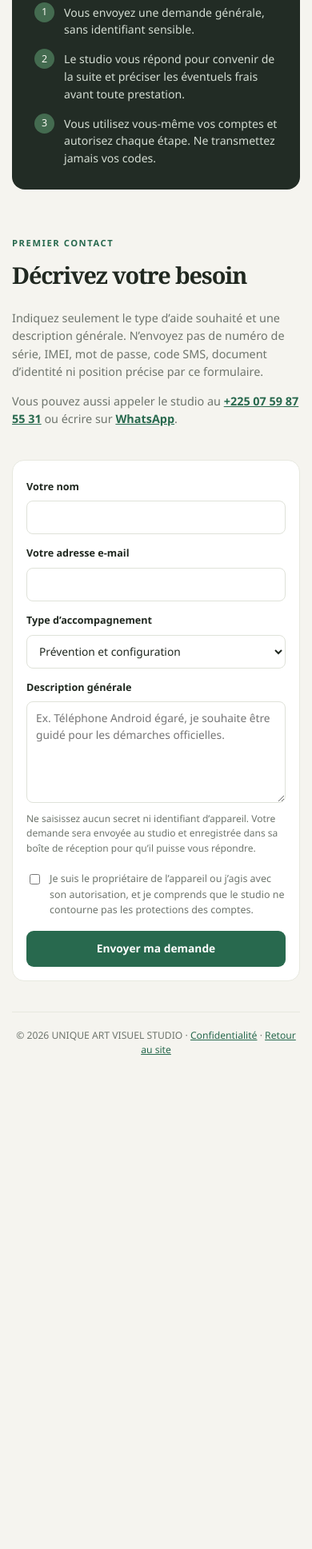
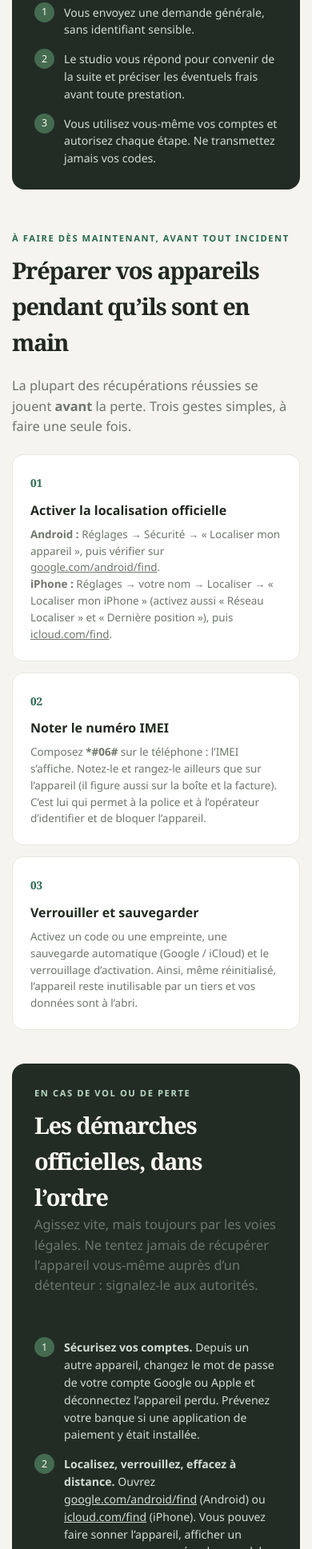
Before and after one commit to mufu97/UNIQUE-ART-VISUEL-STUDIO, a website: page public/assistance-appareils.html in a window 390 px wide. Shown: the part 1960-3897 px from the top of the page at 80% size. Before the commit the page ends 3315 px from the top, so only its background shows below. Drawn offline with Linux system fonts and the light colour scheme.

Commit message:
Ajouter le parcours de récupération d'appareil à la page d'assistance
Deux sections concrètes et légales :
- Préparer avant la perte : activer « Localiser » (Android/iPhone), noter
  l'IMEI (*#06#), verrouiller et sauvegarder.
- Démarches après un vol, dans l'ordre : sécuriser les comptes ; localiser,
  verrouiller et effacer à distance via l'outil officiel ; déposer plainte
  avec l'IMEI ; faire bloquer la SIM et l'IMEI par l'opérateur ; prévenir
  l'assurance.

Aucune capacité de surveillance cachée : la page rappelle qu'aucun micro ni
caméra n'est activé à distance.

Co-Authored-By: Claude Opus 4.8 <noreply@anthropic.com>
Claude-Session: https://claude.ai/code/session_0117oubN89Nzj98tBESgaCkP

```diff
--- a/public/assistance-appareils.html
+++ b/public/assistance-appareils.html
@@ -76,6 +76,45 @@
             </ol>
         </section>
 
+        <section class="services" aria-labelledby="prevenirTitre">
+            <p class="eyebrow">À FAIRE DÈS MAINTENANT, AVANT TOUT INCIDENT</p>
+            <h2 id="prevenirTitre">Préparer vos appareils pendant qu’ils sont en main</h2>
+            <p class="hero-copy">La plupart des récupérations réussies se jouent <strong>avant</strong> la perte. Trois gestes simples, à faire une seule fois.</p>
+            <div class="service-grid">
+                <article>
+                    <span class="service-number">01</span>
+                    <h3>Activer la localisation officielle</h3>
+                    <p><strong>Android :</strong> Réglages → Sécurité → « Localiser mon appareil », puis vérifier sur <a href="https://www.google.com/android/find" target="_blank" rel="noopener noreferrer">google.com/android/find</a>.<br>
+                    <strong>iPhone :</strong> Réglages → votre nom → Localiser → « Localiser mon iPhone » (activez aussi « Réseau Localiser » et « Dernière position »), puis <a href="https://www.icloud.com/find" target="_blank" rel="noopener noreferrer">icloud.com/find</a>.</p>
+                </article>
+                <article>
+                    <span class="service-number">02</span>
+                    <h3>Noter le numéro IMEI</h3>
+                    <p>Composez <strong>*#06#</strong> sur le téléphone : l’IMEI s’affiche. Notez-le et rangez-le ailleurs que sur l’appareil (il figure aussi sur la boîte et la facture). C’est lui qui permet à la police et à l’opérateur d’identifier et de bloquer l’appareil.</p>
+                </article>
+                <article>
+                    <span class="service-number">03</span>
+                    <h3>Verrouiller et sauvegarder</h3>
+                    <p>Activez un code ou une empreinte, une sauvegarde automatique (Google / iCloud) et le verrouillage d’activation. Ainsi, même réinitialisé, l’appareil reste inutilisable par un tiers et vos données sont à l’abri.</p>
+                </article>
+            </div>
+        </section>
+
+        <section class="steps" aria-labelledby="demarchesTitre">
+            <div>
+                <p class="eyebrow">EN CAS DE VOL OU DE PERTE</p>
+                <h2 id="demarchesTitre">Les démarches officielles, dans l’ordre</h2>
+                <p class="hero-copy">Agissez vite, mais toujours par les voies légales. Ne tentez jamais de récupérer l’appareil vous-même auprès d’un détenteur : signalez-le aux autorités.</p>
+            </div>
+            <ol>
+                <li><span>1</span><p><strong>Sécurisez vos comptes.</strong> Depuis un autre appareil, changez le mot de passe de votre compte Google ou Apple et déconnectez l’appareil perdu. Prévenez votre banque si une application de paiement y était installée.</p></li>
+                <li><span>2</span><p><strong>Localisez, verrouillez, effacez à distance.</strong> Ouvrez <a href="https://www.google.com/android/find" target="_blank" rel="noopener noreferrer">google.com/android/find</a> (Android) ou <a href="https://www.icloud.com/find" target="_blank" rel="noopener noreferrer">icloud.com/find</a> (iPhone). Vous pouvez faire sonner l’appareil, afficher un message avec un numéro de rappel, le verrouiller, et effacer vos données en dernier recours. La <strong>dernière position connue</strong> y reste souvent visible même après extinction.</p></li>
+                <li><span>3</span><p><strong>Déposez plainte.</strong> Rendez-vous à la police ou à la gendarmerie avec votre pièce d’identité et le <strong>numéro IMEI</strong>. Demandez un récépissé : il vous servira pour l’opérateur, l’assurance et le blocage de l’appareil.</p></li>
+                <li><span>4</span><p><strong>Faites bloquer la carte SIM et l’IMEI.</strong> Appelez votre opérateur (Orange, MTN, Moov) pour suspendre la ligne, puis demandez le blocage de l’IMEI sur le réseau afin de rendre l’appareil inutilisable. Les procédures dépendent de l’opérateur et des autorités.</p></li>
+                <li><span>5</span><p><strong>Prévenez votre assurance.</strong> Si l’appareil est assuré, transmettez le récépissé de plainte et la facture d’achat dans les délais prévus par votre contrat.</p></li>
+            </ol>
+        </section>
+
         <section class="request-section" id="demande">
             <div>
                 <p class="eyebrow">PREMIER CONTACT</p>
```
